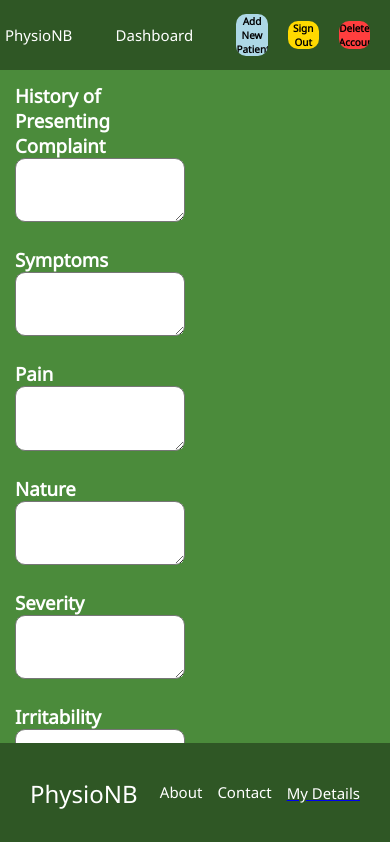
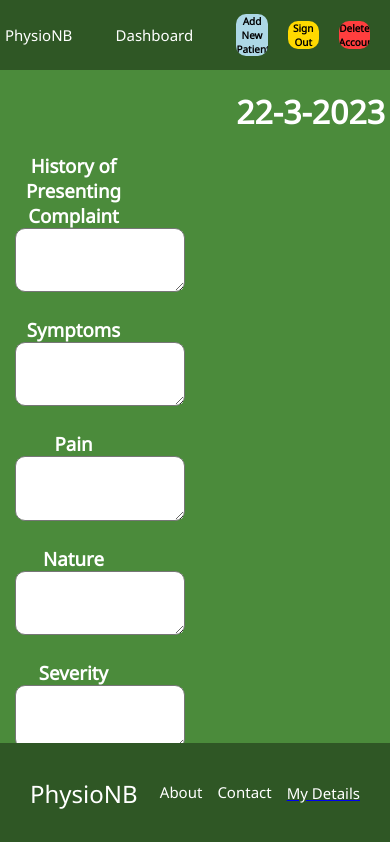
Before and after one commit to dinnf/PhysioNBDeployment, a React (Create React App) app in the folder client/: page /create in a window 390 px wide. Shown: the top 842 px of the page. Built offline with nearby package versions, Linux system fonts and the light colour scheme; no server answers; the HTML template or start-up script is replaced by a standard one.

Commit message:
create note css

```diff
--- a/client/src/components/CreateNote/CreateNote.css
+++ b/client/src/components/CreateNote/CreateNote.css
@@ -86,11 +86,14 @@
 .FormContent {
     background-color: rgb(75, 139, 59);
     padding: 20px;
+    height: 200vh;
     display: flex;
     flex-direction: column;
     justify-content: space-between;
     align-items: center;
-    color: rgb(255, 255, 255)
+    color: rgb(255, 255, 255);
+    margin-top: 70px;
+    margin-bottom: 12vh;
 }
 .Panel {
     padding: 0 18px;
@@ -125,6 +128,7 @@
     .BigContainer {
       display: block;
       margin: auto;
+      text-align: center;
     }
     .bodychart {
       display: none;
```
